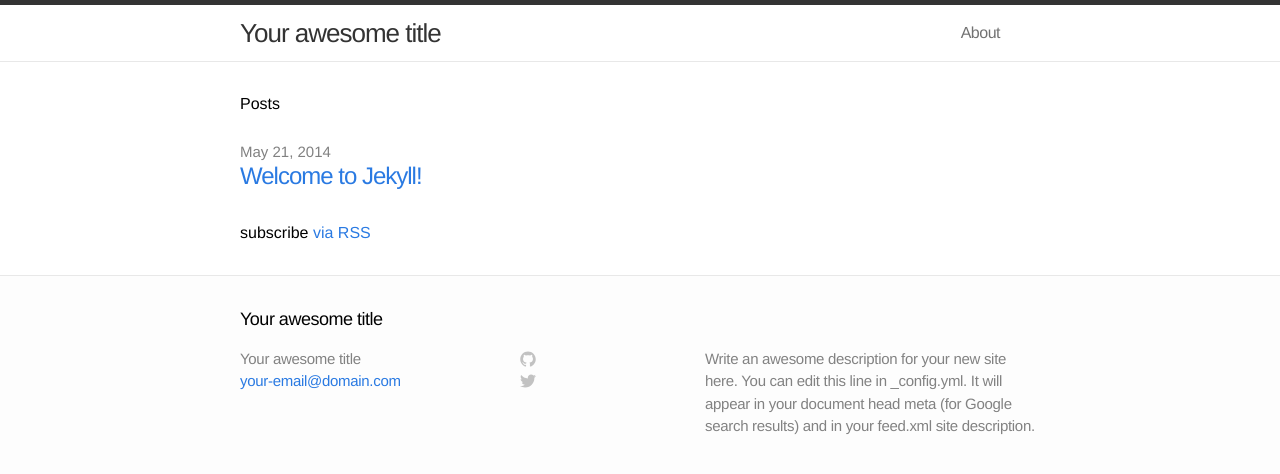
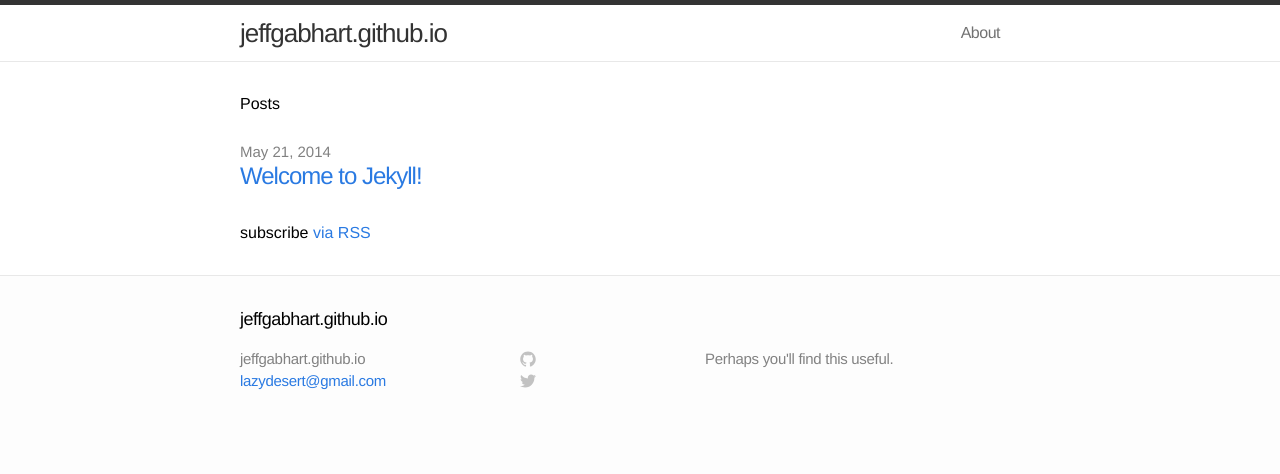
Before and after one commit to jeffgabhart/jeffgabhart.github.io, a Jekyll site: the page built from index.html, in a window 1280 px wide. Shown: the top 474 px of the page. Built offline with Jekyll 4.4.1, drawn with Linux system fonts in a browser that asks for light colours.

Commit message:
Update config with my information.

```diff
--- a/_config.yml
+++ b/_config.yml
@@ -1,9 +1,9 @@
 # Site settings
-title: Your awesome title
-email: your-email@domain.com
-description: "Write an awesome description for your new site here. You can edit this line in _config.yml. It will appear in your document head meta (for Google search results) and in your feed.xml site description."
+title: jeffgabhart.github.io
+email: lazydesert@gmail.com
+description: "Perhaps you'll find this useful."
 baseurl: ""
-url: "http://yourdomain.com"
+url: "http://jeffgabhart.github.io"
 
 # Build settings
 markdown: kramdown
```
